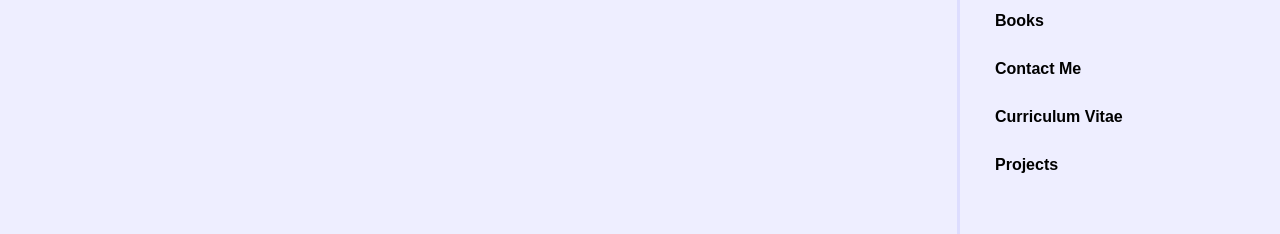
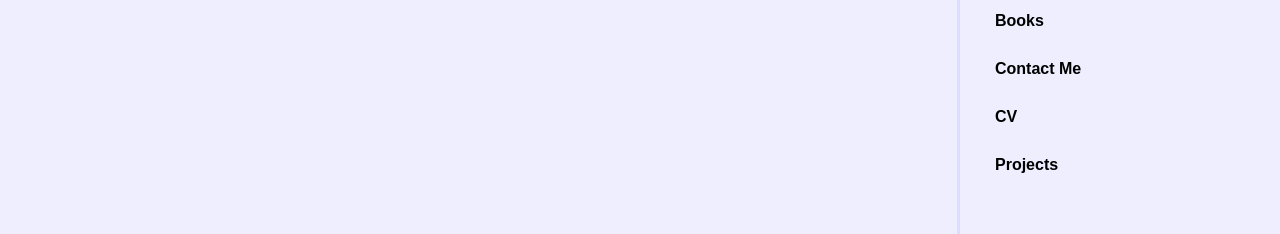
Before and after one commit to dotm/dotm.github.io, a Jekyll site: the page built from contact.html, in a window 1280 px wide. Shown: the part 666-900 px from the top of the page. Built offline with Jekyll 4.4.1, drawn with Linux system fonts in a browser that asks for light colours.

Commit message:
Update nav.html

```diff
--- a/_includes/nav.html
+++ b/_includes/nav.html
@@ -4,7 +4,7 @@
     <li><a href="blog">Blog</a></li>
     <li><a href="book">Books</a></li>
     <li><a href="contact">Contact Me</a></li>
-    <li><a href="cv">Curriculum Vitae</a></li>
+    <li><a href="cv">CV</a></li>
     <li><a href="./project">Projects</a></li>
   <ul>
 </nav>
```
